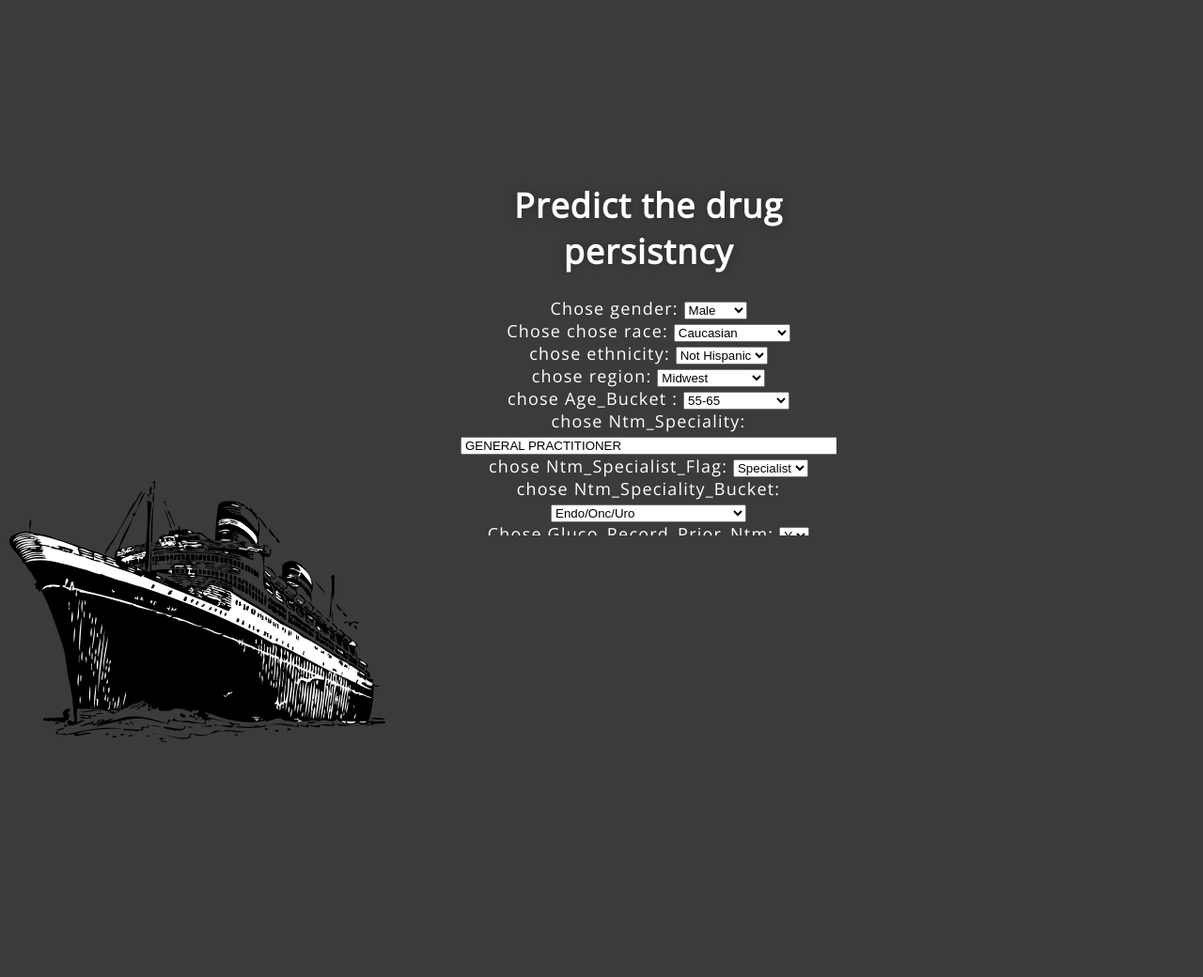
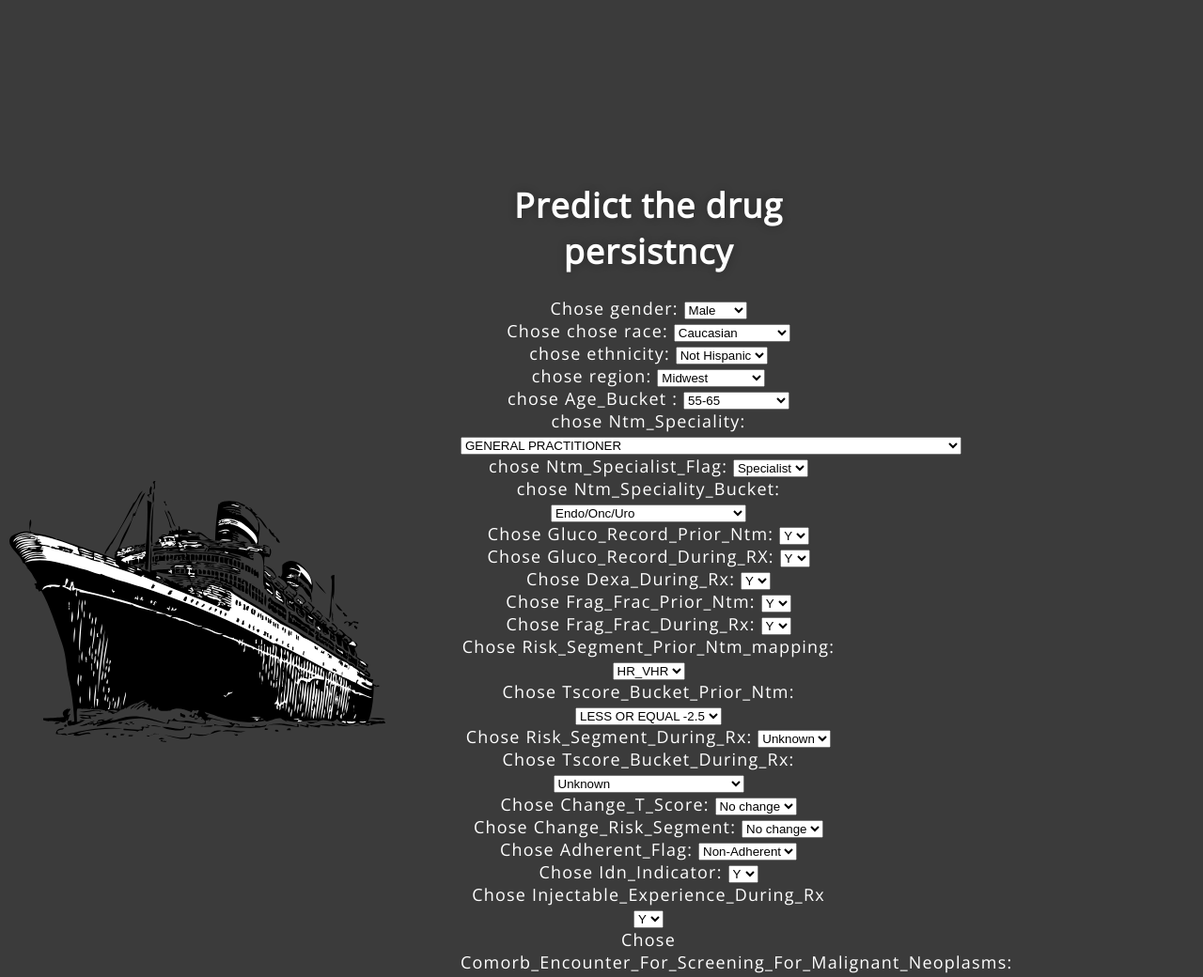
Before and after one commit to alirezasamadii/drug_persistency_deploy, a Flask app: page / in a window 1280 px wide. Shown: the top 1040 px of the page at 94% size. Before the commit the page ends 790 px from the top, so only its background shows below. Run offline with Flask 2, Linux system fonts and the light colour scheme; parts of the project's set-up code (start-up, migrations or seed data) failed here and were passed over.

Commit message:
Update style.css

```diff
--- a/static/css/style.css
+++ b/static/css/style.css
@@ -9,9 +9,9 @@
 .btn-primary:hover, .btn-primary:active, .btn-primary.active, .btn-primary.disabled, .btn-primary[disabled] { filter: none; background-color: #4a77d4; }
 .btn-block { width: 100%; display:block; }
 
-* { -webkit-box-sizing:border-box; -moz-box-sizing:border-box; -ms-box-sizing:border-box; -o-box-sizing:border-box; box-sizing:border-box;overflow-y: scroll; }
+* { -webkit-box-sizing:border-box; -moz-box-sizing:border-box; -ms-box-sizing:border-box; -o-box-sizing:border-box; box-sizing:border-box;-overflow-y: scroll }
 
-html { width: 100%; height:100%; overflow:hidden; }
+html { width: 100%; height:100%; overflow:scroll; }
 
 body {
 	width: 100%;
```
